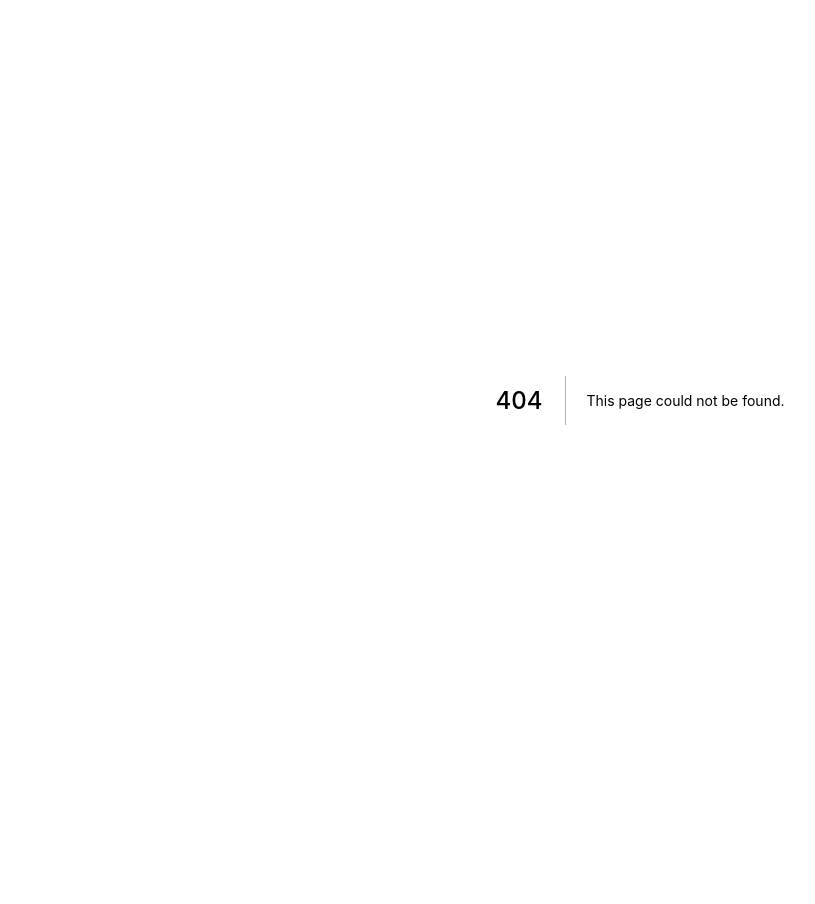
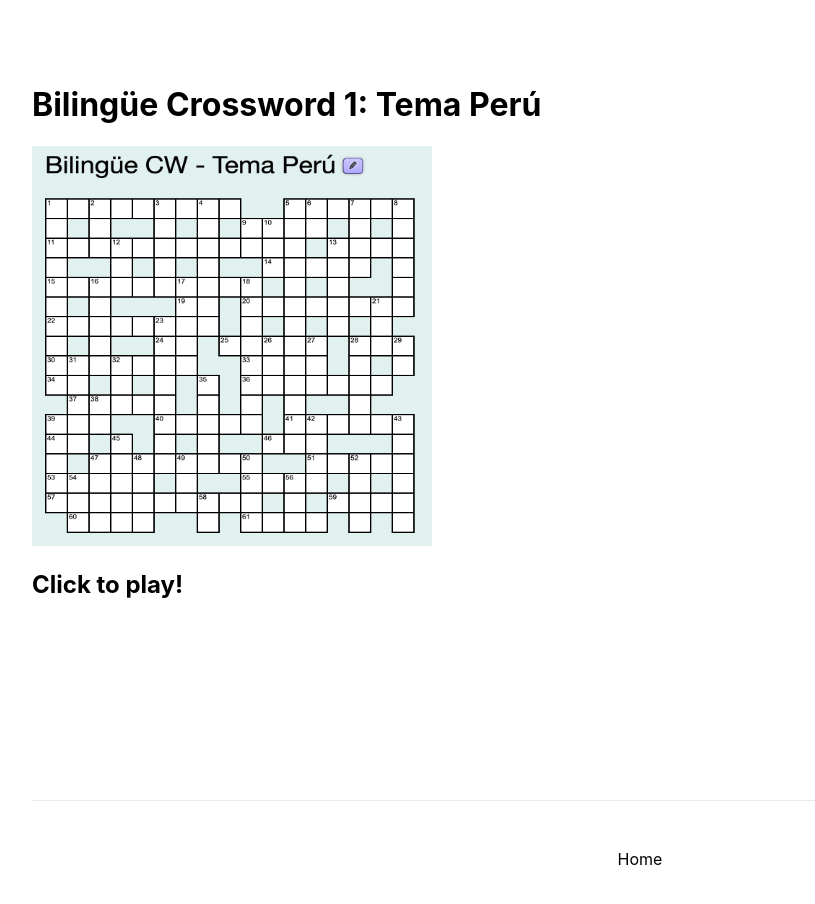
Before and after one commit to chriswillsflannery/chriswillsflannery, a Next.js app: page /posts/crossword1 in a window 1280 px wide. Before the commit this address had no page. Shown: the top 904 px of the page, without its empty margins (0-815 px from the left). Before the commit the page ends 800 px from the top, so only its background shows below. Built offline with nearby package versions, Linux system fonts and the light colour scheme.

Commit message:
crossword1

```diff
--- a/pages/index.tsx
+++ b/pages/index.tsx
@@ -19,6 +19,12 @@ const Home: NextPage = () => {
 
         <p className={styles.description}>
           <a href="https://www.youtube.com/watch?v=KCwgpOpwixA">This is just a test.</a>
+        </p>
+
+        <p>
+          <Link href="./posts/crossword1">
+            Oct 9 2022: Bilingüe Crossword 1: Tema Perú
+          </Link>
         </p>
 
         <p>
--- /dev/null
+++ b/pages/posts/crossword1.tsx
@@ -0,0 +1,47 @@
+import type { NextPage } from 'next'
+import Head from 'next/head'
+import Link from 'next/link';
+import Image from 'next/image';
+
+import crossword1 from '../../public/crossword/crossword1.png';
+
+import styles from '../../styles/Home.module.css';
+
+const Crossword1: NextPage = () => {
+  return (
+    <div className={styles.container}>
+      <Head>
+        <title>ChrisWF.</title>
+        <meta name="description" content="Generated by create next app" />
+        <link rel="icon" href="/favicon.ico" />
+      </Head>
+
+      <main className={styles.articleMain}>
+        <h1>{`Bilingüe Crossword 1: Tema Perú`}</h1>
+
+        <div>
+          <a href="https://mycrosswordmaker.com/1107303/Bilingue-CW-Tema-Peru">
+            <Image
+              width={400}
+              height={400}
+              src={crossword1}
+              alt="Crossword"
+              priority
+            />
+            <h2>Click to play!</h2>
+          </a>
+        </div>
+      </main>
+
+      <footer className={styles.footer}>
+        <p>
+          <Link href="../">
+            Home
+          </Link>
+        </p>
+      </footer>
+    </div>
+  )
+}
+
+export default Crossword1
```
Also changed, not shown: public/crossword/crossword1.png (added).
